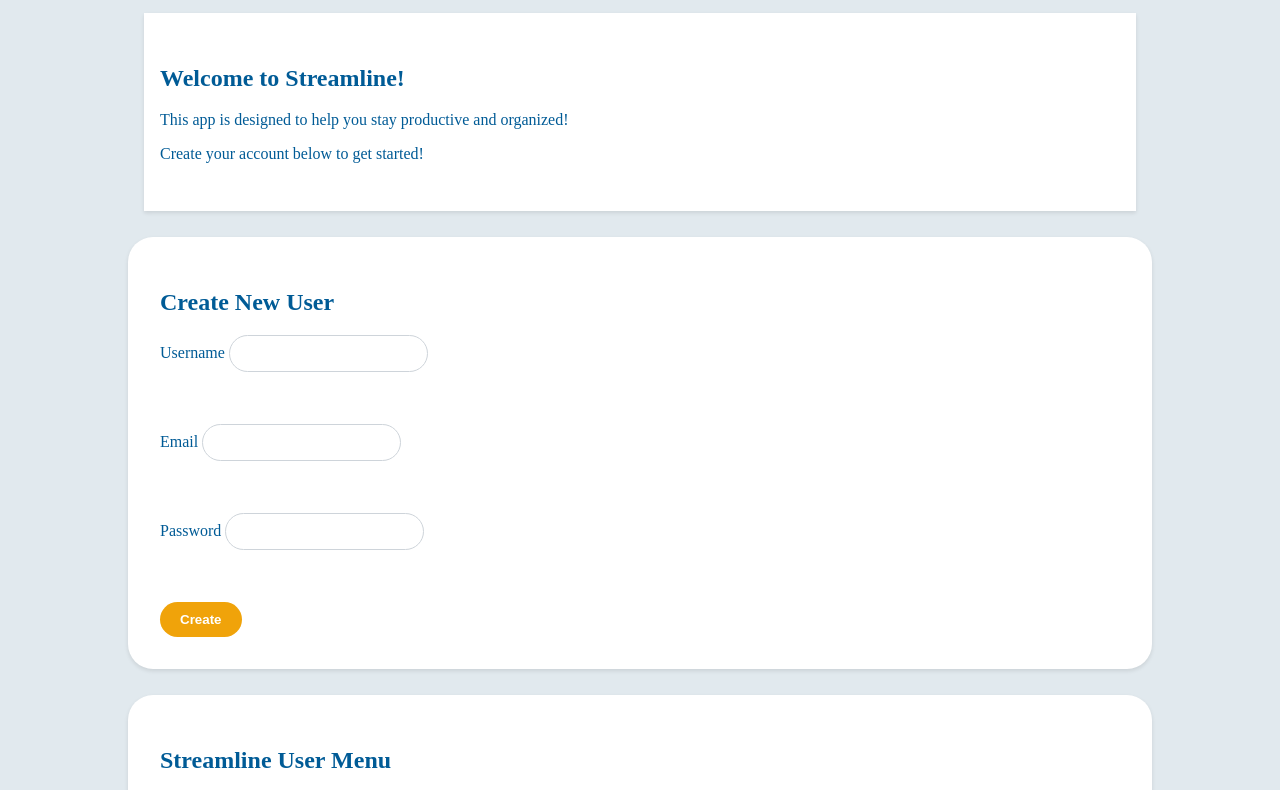
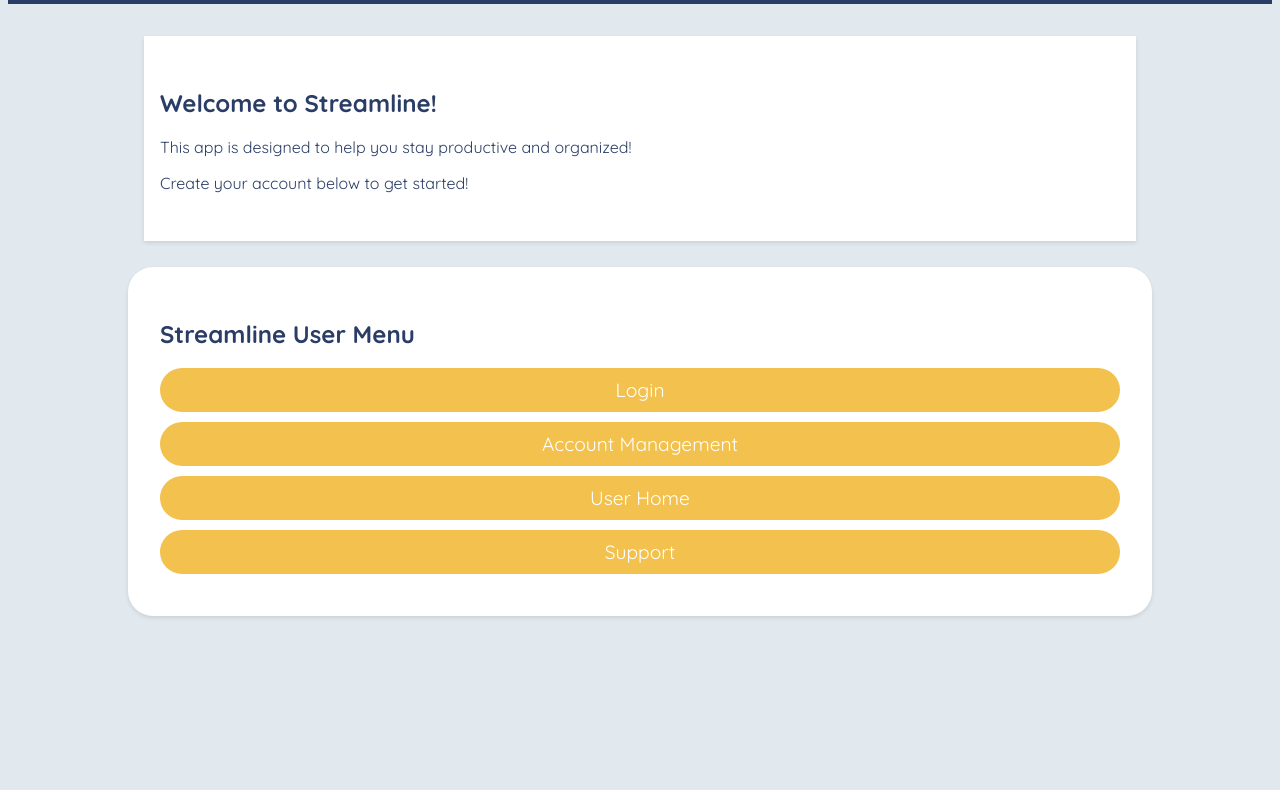
Before and after one commit to adam-knight1/streamline, a website built with webpack: page Frontend/src/index.html in a window 1280 px wide. Shown: the part 120-910 px from the top of the page. After the commit the page ends 800 px from the top, so only its background shows below. Built offline with nearby package versions, Linux system fonts and the light colour scheme.

Commit message:
removed createUser from front page, changed multiple UI factors, font, banner size, moved user menu to center of index

```diff
--- a/Frontend/src/css/style.css
+++ b/Frontend/src/css/style.css
@@ -1,25 +1,30 @@
 :root {
-    --primary-color: #005b96;
+    --primary-color: #2a3d66;
     --secondary-color: #ffffff;
-    --accent-color: #f0a30a;
+    --accent-color: #f2c14e;
     --background-color: #e1e9ee;
     --error-color: #d32f2f;
-    --hover-color: #ffbb22;
+    --hover-color: #f2d096;
     --input-text-color: #333333;
     --input-background-color: #ffffff;
-    --font-main: 'Open Sans', sans-serif;
+    --font-main: 'Quicksand', sans-serif;
     --border-radius: 25px;
 }
+
 
 .background {
     background-color: var(--background-color);
     color: var(--primary-color);
+    font-family: var(--font-main); /*going with quicksand */
 }
 
 .header {
     background-color: var(--primary-color);
     color: var(--secondary-color);
+    /* Make the banner thinner for a sleek look */
+    padding: 10px 20px;
 }
+
 
 .header_home {
     font-size: 2em;
@@ -118,3 +123,21 @@ textarea {
         margin-bottom: 2em;
     }
 }
+
+.bubble-button {
+    display: block;
+    margin: 10px auto;
+    padding: 10px 20px;
+    background-color: var(--accent-color);
+    color: var(--secondary-color);
+    text-align: center;
+    border-radius: 30px;
+    text-decoration: none;
+    transition: background-color 0.3s, transform 0.2s;
+    font-size: 1.2em;
+}
+
+.bubble-button:hover {
+    background-color: var(--hover-color);
+    transform: scale(1.05);
+}
--- a/Frontend/src/index.html
+++ b/Frontend/src/index.html
@@ -5,6 +5,8 @@
     <script type="text/javascript" src="userPage.js"></script>
     <link rel="stylesheet" type="text/css" href="css/style.css">
     <link rel="stylesheet" type="text/css" href="https://cdn.jsdelivr.net/npm/toastify-js/src/toastify.min.css">
+    <link href="https://fonts.googleapis.com/css2?family=Quicksand:wght@400;700&display=swap" rel="stylesheet">
+
 </head>
 <body class="background">
 <header class="header" id="header">
@@ -19,35 +21,16 @@
     <p>Create your account below to get started!</p>
 </div>
 
-<div class="card" id="create-user-form">
-    <h2>Create New User</h2>
-    <form class="card-content" id="create-user">
-        <p class="form-field">
-            <label>Username</label>
-            <input type="text" required class="validated-field" id="username-field">
-        </p>
-        <p class="form-field">
-            <label>Email</label>
-            <input type="email" required class="validated-field" id="email-field">
-        </p>
-        <p class="form-field">
-            <label>Password</label>
-            <input type="password" required class="validated-field" id="password-field">
-        </p>
-        <button type="submit">Create</button>
-        <div id="created-user-id"></div>
-        <div id="keep-it-safe"></div>
-    </form>
-</div>
-
 <div class="card">
     <h2>Streamline User Menu</h2>
     <div class="card-content">
-        <a href="login.html" class="user-button">Login</a>
-        <a href="user.html" class="user-button">Account Management</a>
-        <a href="userHome.html" class="user-button">User Home</a>
-        <a href="supportTriage.html" class="user-button">Support</a>
+        <a href="login.html" class="user-button bubble-button">Login</a>
+        <a href="user.html" class="user-button bubble-button">Account Management</a>
+        <a href="userHome.html" class="user-button bubble-button">User Home</a>
+        <a href="supportTriage.html" class="user-button bubble-button">Support</a>
     </div>
+</div>
+
 </div>
 
 </body>
```
